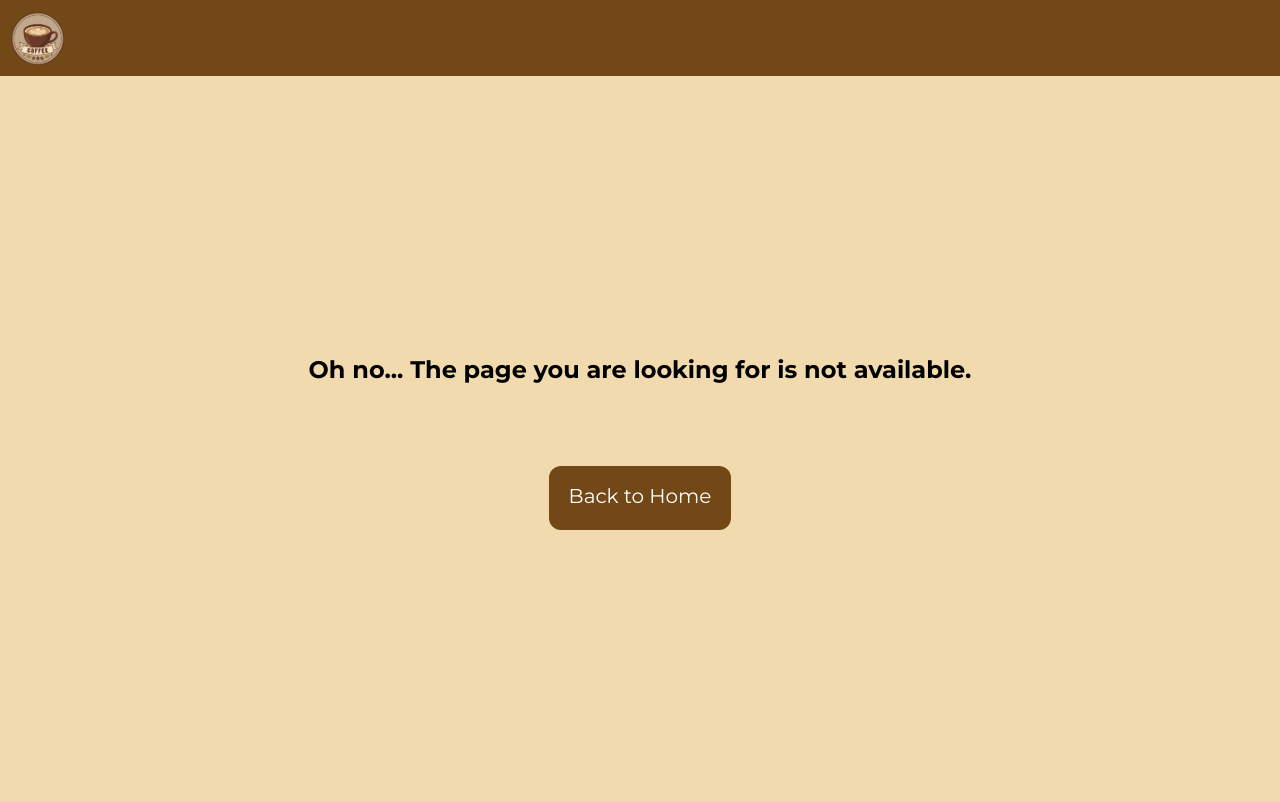
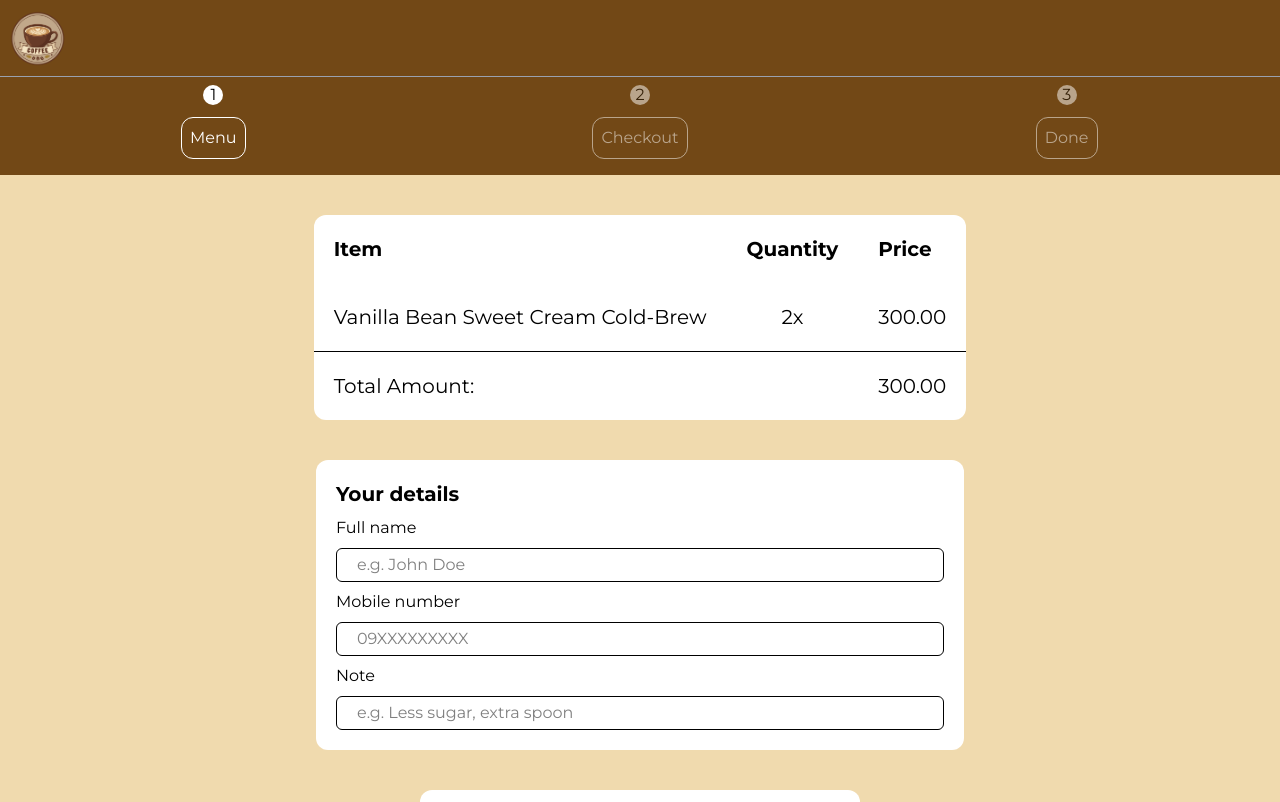
Before and after one commit to ELGWorks/YourCoffee, a Next.js app: page /checkout in a window 1280 px wide. Before the commit this address had no page. Shown: the top 802 px of the page. Built offline with nearby package versions, Linux system fonts and the light colour scheme.

Commit message:
started working on checkout page

```diff
--- /dev/null
+++ b/components/FilterButtons.tsx
@@ -0,0 +1,41 @@
+import { CategoryStatus } from "../types/category";
+
+type FilterButtonsProps = {
+  categoryStatus: CategoryStatus;
+  setCategoryStatus: (category: CategoryStatus) => void;
+};
+
+export default function FilterButtons({ categoryStatus, setCategoryStatus }: FilterButtonsProps) {
+  function selectCategory(category: CategoryStatus) {
+    setCategoryStatus(category);
+
+    window.scrollTo({
+      top: 0,
+      behavior: "smooth",
+    });
+  }
+
+  return (
+    <>
+      {/* Filter buttons */}
+      <div className="flex pt-5 pb-5 justify-center gap-10 bg-[#F0DAAE]">
+        <button
+          onClick={() => {
+            selectCategory("food");
+          }}
+          className={`p-3 rounded-xl cursor-pointer bg-[#724816] text-white ${categoryStatus === "food" ? "opacity-100" : "opacity-50"}`}
+        >
+          Foods
+        </button>
+        <button
+          onClick={() => {
+            selectCategory("drink");
+          }}
+          className={`p-3 rounded-xl cursor-pointer bg-[#724816] text-white ${categoryStatus === "drink" ? "opacity-100" : "opacity-50"}`}
+        >
+          Drinks
+        </button>
+      </div>
+    </>
+  );
+}
--- a/components/OrderNavigationBar.tsx
+++ b/components/OrderNavigationBar.tsx
@@ -1,4 +1,6 @@
 import type { CategoryStatus } from "../types/category";
+import Link from "next/link";
+import FilterButtons from "./FilterButtons";
 
 type OrderNavigationBarProps = {
   categoryStatus: CategoryStatus;
@@ -9,14 +11,7 @@ export function OrderNavigationBar({
   categoryStatus,
   setCategoryStatus,
 }: OrderNavigationBarProps) {
-  function selectCategory(category: CategoryStatus) {
-    setCategoryStatus(category);
 
-    window.scrollTo({
-      top: 0,
-      behavior: "smooth",
-    });
-  }
   return (
     <>
       <div className="sticky top-0 z-50">
@@ -29,9 +24,11 @@ export function OrderNavigationBar({
               </span>
             </div>
             <div>
-              <span className="text-white border border-white p-2 rounded-xl">
-                Menu
-              </span>
+              <Link href="/menu">
+                <button className="text-white border border-white p-2 rounded-xl cursor-pointer w-fit">
+                  Menu
+                </button>
+              </Link>
             </div>
           </div>
           <div className="flex flex-col opacity-50">
@@ -41,9 +38,11 @@ export function OrderNavigationBar({
               </span>
             </div>
             <div>
-              <span className="text-white border border-white p-2 rounded-xl">
-                Checkout
-              </span>
+              <Link href="/checkout">
+                <button className="text-white border border-white p-2 rounded-xl cursor-pointer w-fit">
+                  Checkout
+                </button>
+              </Link>
             </div>
           </div>
           <div className="flex flex-col opacity-50">
@@ -53,32 +52,16 @@ export function OrderNavigationBar({
               </span>
             </div>
             <div>
-              <span className="text-white border border-white p-2 rounded-xl">
-                Done
-              </span>
+              <Link href="/done">
+                <button className="text-white border border-white p-2 rounded-xl cursor-pointer w-fit">
+                  Done
+                </button>
+              </Link>
             </div>
           </div>
         </div>
 
-        {/* Filter buttons */}
-        <div className="flex pt-5 pb-5 justify-center gap-10 bg-[#F0DAAE]">
-          <button
-            onClick={() => {
-              selectCategory("food");
-            }}
-            className={`p-3 rounded-xl cursor-pointer bg-[#724816] text-white ${categoryStatus === "food" ? "opacity-100" : "opacity-50"}`}
-          >
-            Foods
-          </button>
-          <button
-            onClick={() => {
-              selectCategory("drink");
-            }}
-            className={`p-3 rounded-xl cursor-pointer bg-[#724816] text-white ${categoryStatus === "drink" ? "opacity-100" : "opacity-50"}`}
-          >
-            Drinks
-          </button>
-        </div>
+
       </div>
     </>
   );
--- a/components/ProductCard.tsx
+++ b/components/ProductCard.tsx
@@ -7,8 +7,9 @@ type ProductCardProps = {
 };
 
 export function ProductCard({ categoryStatus }: ProductCardProps) {
-
-  const filteredProducts = products.filter((product) => product.type === categoryStatus);
+  const filteredProducts = products.filter((product) => {
+    return product.type === categoryStatus;
+  });
   return (
     <>
       {/* Items card grid*/}
--- /dev/null
+++ b/src/app/checkout/page.tsx
@@ -0,0 +1,125 @@
+"use client";
+
+import { Header } from "../../../components/Header";
+import { Footer } from "../../../components/Footer";
+import { ProductCard } from "../../../components/ProductCard";
+import { useState } from "react";
+import { CategoryStatus } from "../../../types/category";
+import { OrderNavigationBar } from "../../../components/OrderNavigationBar";
+import Image from "next/image";
+import Link from "next/link";
+
+export default function CheckOutPage() {
+  const [categoryStatus, setCategoryStatus] = useState<CategoryStatus>("food");
+
+  return (
+    <>
+      {/* Sets screen to take up the whole screen */}
+      <div className="flex min-h-dvh flex-col">
+        <Header />
+        <main className="min-h-[calc(100dvh-68px)] flex-1">
+          <OrderNavigationBar
+            categoryStatus={categoryStatus}
+            setCategoryStatus={setCategoryStatus}
+          />
+
+          {/* Main content */}
+          <div className="flex flex-col gap-10 items-center mt-10">
+            <div className="ml-10 mr-10 rounded-xl bg-white">
+              <table className="text-xl text-left">
+                <thead>
+                  <tr>
+                    <th scope="col" className="px-5 py-5">
+                      Item
+                    </th>
+                    <th scope="col" className="px-5 py-5">
+                      Quantity
+                    </th>
+                    <th scope="col" className="px-5 py-5">
+                      Price
+                    </th>
+                  </tr>
+                </thead>
+
+                <tbody>
+                  <tr>
+                    <td className="px-5 py-5">
+                      Vanilla Bean Sweet Cream Cold-Brew
+                    </td>
+                    <td className="px-5 py-5 text-center">2x</td>
+                    <td className="px-5 py-5">300.00</td>
+                  </tr>
+                </tbody>
+
+                <tfoot>
+                  <tr>
+                    <td
+                      colSpan={2}
+                      scope="col"
+                      className="px-5 py-5 border-t border-t-black"
+                    >
+                      Total Amount:
+                    </td>
+                    <td className="px-5 py-5 border-t border-t-black">
+                      300.00
+                    </td>
+                  </tr>
+                </tfoot>
+              </table>
+            </div>
+
+            <div className="flex flex-col gap-2 rounded-xl bg-white p-5 w-85 sm:w-162">
+              <p className="text-xl font-bold">Your details</p>
+              <label htmlFor="customer-name" className="cursor-pointer">
+                Full name
+              </label>
+              <input
+                id="customer-name"
+                type="text"
+                placeholder="e.g. John Doe"
+                required
+                className="w-full border border-black rounded-md px-5 py-1"
+              ></input>
+
+              <label htmlFor="customer-number" className="cursor-pointer">
+                Mobile number
+              </label>
+              <input
+                id="customer-number"
+                type="tel"
+                pattern="09[0-9]{9}" // Validates exactly 11 digits starting with "09"
+                maxLength={11}
+                placeholder="09XXXXXXXXX"
+                className="w-full border border-black rounded-md px-5 py-1"
+              ></input>
+
+              <label htmlFor="customer-note" className="cursor-pointer">
+                Note
+              </label>
+              <input
+                id="customer-note"
+                type="text"
+                placeholder="e.g. Less sugar, extra spoon"
+                className="w-full border border-black rounded-md px-5 py-1"
+              ></input>
+            </div>
+
+            <div className="flex flex-col gap-2 rounded-xl bg-white p-5 sm:w-fit ml-5 mr-5">
+              <p className="text-xl font-bold">Pay via Gcash</p>
+              <Image src="/images/gcash_sample_image.webp" alt="Gcash Preview Image" height={700} width={700} className="w-100 h-100 rounded-xl"/>
+            </div>
+
+            <div>Upload Screenshot here</div>
+
+            <button type="submit" className="bg-[#724816] px-8 py-4 rounded-xl text-white font-bold text-xl lg:px-16 hover:bg-[#A8783E] transition-colors duration-300 ease-in-out cursor-pointer">
+              Confirm
+            </button>
+
+            <Link href="/menu" className="mb-10">Edit items</Link>
+          </div>
+        </main>
+        <Footer />
+      </div>
+    </>
+  );
+}
--- a/src/app/order/page.tsx
+++ b/src/app/menu/page.tsx
@@ -6,6 +6,7 @@ import { ProductCard } from "../../../components/ProductCard";
 import { useState } from "react";
 import { CategoryStatus } from "../../../types/category";
 import { OrderNavigationBar } from "../../../components/OrderNavigationBar";
+import FilterButtons from "../../../components/FilterButtons";
 
 export default function Order() {
   const [categoryStatus, setCategoryStatus] = useState<CategoryStatus>("food");
@@ -20,6 +21,7 @@ export default function Order() {
             categoryStatus={categoryStatus}
             setCategoryStatus={setCategoryStatus}
           />
+          <FilterButtons categoryStatus={categoryStatus} setCategoryStatus={setCategoryStatus} />
           <ProductCard categoryStatus={categoryStatus} />
         </main>
         <Footer />
--- a/src/app/not-found.tsx
+++ b/src/app/not-found.tsx
@@ -5,7 +5,7 @@ import Link from "next/link";
 
 export const metadata: Metadata = {
   title: "Page Not Found | YourCoffee",
-  description: "The page you are looking for is not available."
+  description: "The page you are looking for is not available.",
 };
 
 export default function NotFound() {
@@ -17,11 +17,11 @@ export default function NotFound() {
           <h1 className="text-2xl font-bold">
             Oh no... The page you are looking for is not available.
           </h1>
-          <button className="text-xl text-white border border-none bg-[#724816] px-5 pt-4 pb-5 rounded-xl hover:bg-[#A8783E] transition-colors duration-300 ease-in-out cursor-pointer">
-            <Link href="/">
+          <Link href="/">
+            <button className="text-xl text-white border border-none bg-[#724816] px-5 pt-4 pb-5 rounded-xl hover:bg-[#A8783E] transition-colors duration-300 ease-in-out cursor-pointer">
               Back to Home
-            </Link>
-          </button>
+            </button>
+          </Link>
         </main>
         <Footer />
       </div>
--- a/src/app/page.tsx
+++ b/src/app/page.tsx
@@ -35,7 +35,7 @@ export default function Home() {
             <p className="font-playwrite sm:mt-5 sm:text-lg md:text-xl lg:text-xl xl:text-2xl">
               A Cup of Comfort.
             </p>
-            <Link href="/order">
+            <Link href="/menu">
               <button className="bg-[#724816] px-8 py-4 rounded-xl text-white font-bold text-xl lg:px-16 hover:bg-[#A8783E] transition-colors duration-300 ease-in-out cursor-pointer">
                 Order now
               </button>
```
Also changed, not shown: public/images/gcash_sample_image.webp (added).
